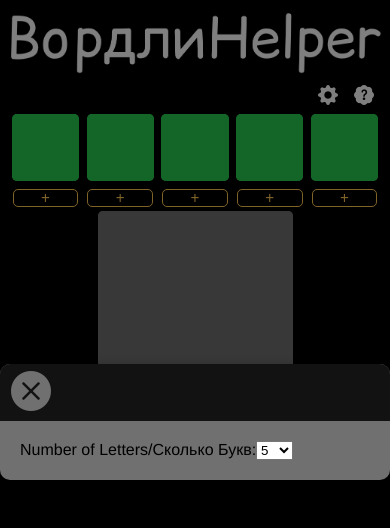
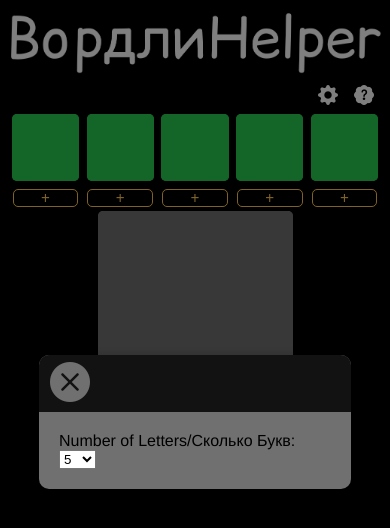
Before and after one commit to rorour/VordliHelper, a React (Create React App) app in the folder vordli-helper/: page / in a window 390 px wide. Both pictures are taken after a click on the button 328 px from the left and 96 px from the top of the page. Shown: the top 528 px of the page. Built offline with nearby package versions, Linux system fonts and the light colour scheme.

Commit message:
dynamic modal size

```diff
--- a/vordli-helper/src/App.css
+++ b/vordli-helper/src/App.css
@@ -240,7 +240,8 @@ body {
 
 .Video {
   z-index: 9999;
-  width: 350px;
+  width: 100vw;
+  max-width: 350px;
   height: auto;
 }
 
@@ -248,8 +249,17 @@ body {
   background: #707070;
   border-radius: 10px;
   box-shadow: 0px 0px 10px rgba(0, 0, 0, 0.2);
-  width: 400px;
+  width: 40vw;
+  max-width: 400px;
   position: relative;
+  margin: 0 auto;
+}
+
+@media (max-width: 768px) {
+  .ModalContent {
+    width: 80vw;
+    max-width: none;
+  }
 }
 
 .ModalClose {
```
Also changed, not shown: 1 other file (tests, documents, lock files or other folders).
